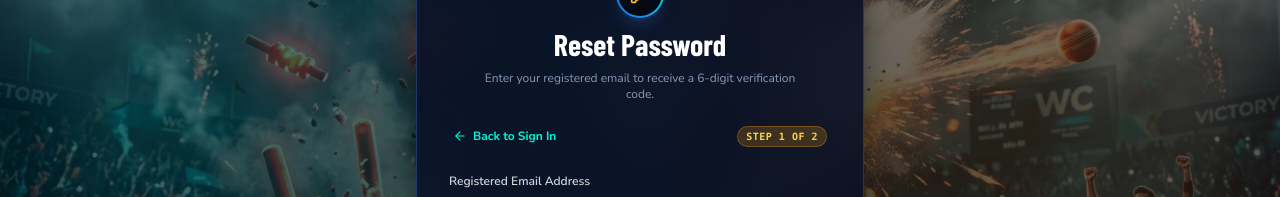
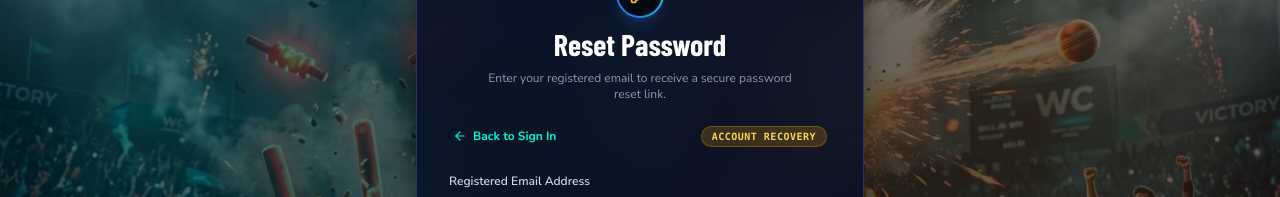
Before and after one commit to SAGIR383/ddpl-cricket-app, a Next.js app: page /auth/login in a window 1280 px wide. Both pictures are taken after a click on the button "Forgot Password?". Shown: the part 239-436 px from the top of the page. Built offline with nearby package versions, Linux system fonts and the light colour scheme; no server answers; a web font is replaced by a local one.

Commit message:
content: update forgot password description to secure password reset link

```diff
--- a/src/app/auth/login/page.tsx
+++ b/src/app/auth/login/page.tsx
@@ -249,8 +249,8 @@ export default function LoginPage() {
           <p className="text-xs text-cricket-muted max-w-xs mx-auto">
             {authMode === 'forgot_password'
               ? resetStep === 'send_otp'
-                ? 'Enter your registered email to receive a 6-digit verification code.'
-                : 'Enter the 6-digit code sent to your email and your new password.'
+                ? 'Enter your registered email to receive a secure password reset link.'
+                : 'Follow the link sent to your email to reset your password.'
               : authMode === 'register'
               ? 'Create your player profile for corporate tournaments'
               : 'Sign in to manage teams, enter auction bids, or score matches'}
@@ -293,8 +293,8 @@ export default function LoginPage() {
               <ArrowLeft className="w-3.5 h-3.5" />
               <span>Back to Sign In</span>
             </button>
-            <span className="text-[10px] uppercase font-mono font-bold tracking-wider px-2 py-0.5 rounded-full bg-amber-500/20 text-amber-300 border border-amber-500/30">
-              {resetStep === 'send_otp' ? 'Step 1 of 2' : 'Step 2 of 2'}
+            <span className="text-[10px] uppercase font-mono font-bold tracking-wider px-2.5 py-0.5 rounded-full bg-amber-500/20 text-amber-300 border border-amber-500/30">
+              Account Recovery
             </span>
           </div>
         )}
```
